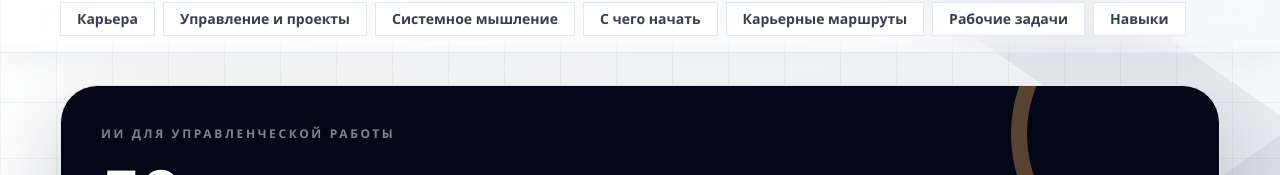
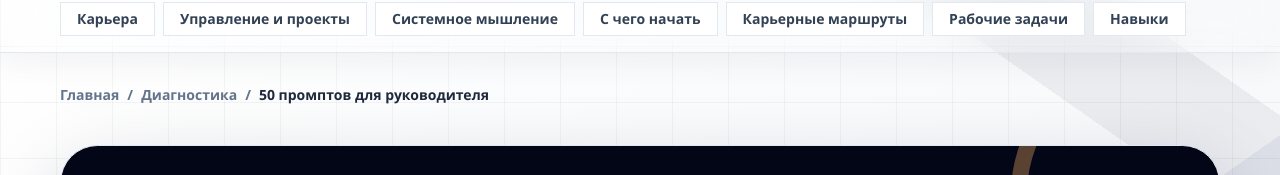
Before and after one commit to digitalmikhin-code/denis-journal, a Next.js app: page /lead/manager-ai-prompts in a window 1280 px wide. Shown: the part 122-297 px from the top of the page. Built offline with nearby package versions, Linux system fonts and the light colour scheme; no server answers.

Commit message:
Добавить навигацию подборки промптов

```diff
--- a/app/lead/manager-ai-prompts/page.tsx
+++ b/app/lead/manager-ai-prompts/page.tsx
@@ -1,4 +1,5 @@
 import type { Metadata } from "next";
+import { PageBreadcrumbs } from "@/components/page-breadcrumbs";
 import Link from "next/link";
 import { AiCitationBlock } from "@/components/ai-citation-block";
 import { ManagerAiPromptsLeadForm } from "@/components/manager-ai-prompts-lead-form";
@@ -22,6 +23,7 @@ export const metadata: Metadata = {
 export default function ManagerAiPromptsPage(): JSX.Element {
   return (
     <div className="space-y-10">
+      <PageBreadcrumbs items={[{ name: "Диагностика", href: "/diagnostics/" }, { name: "50 промптов для руководителя", href: "/lead/manager-ai-prompts/" }]} />
       <section className="relative overflow-hidden rounded-[2.35rem] border border-slate-200 bg-slate-950 p-7 text-white shadow-[0_34px_82px_rgba(15,23,42,0.22)] md:p-10">
         <div className="pointer-events-none absolute -right-20 -top-24 h-72 w-72 rounded-full border-[16px] border-[#ffb267]/35" />
         <div className="pointer-events-none absolute -bottom-24 left-8 h-60 w-60 rounded-full border-[14px] border-[#2bd0e2]/30" />
```
